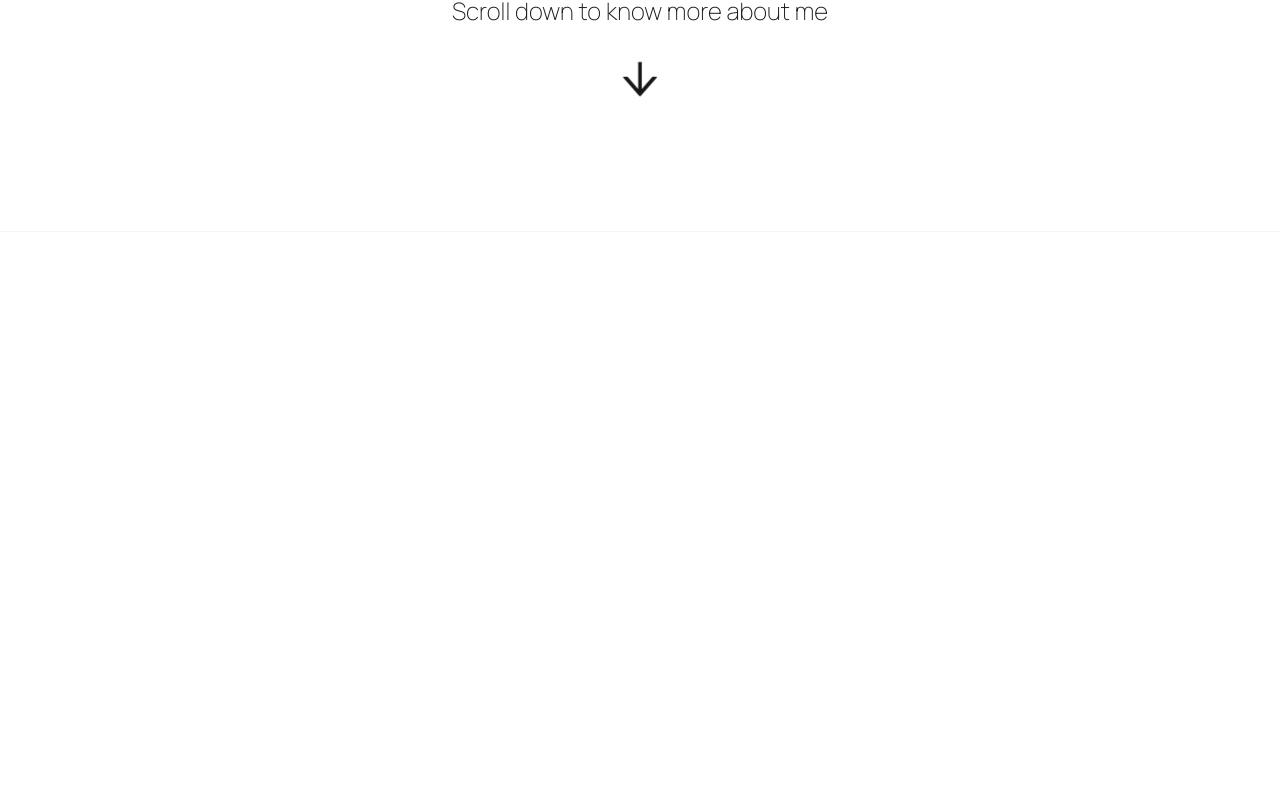
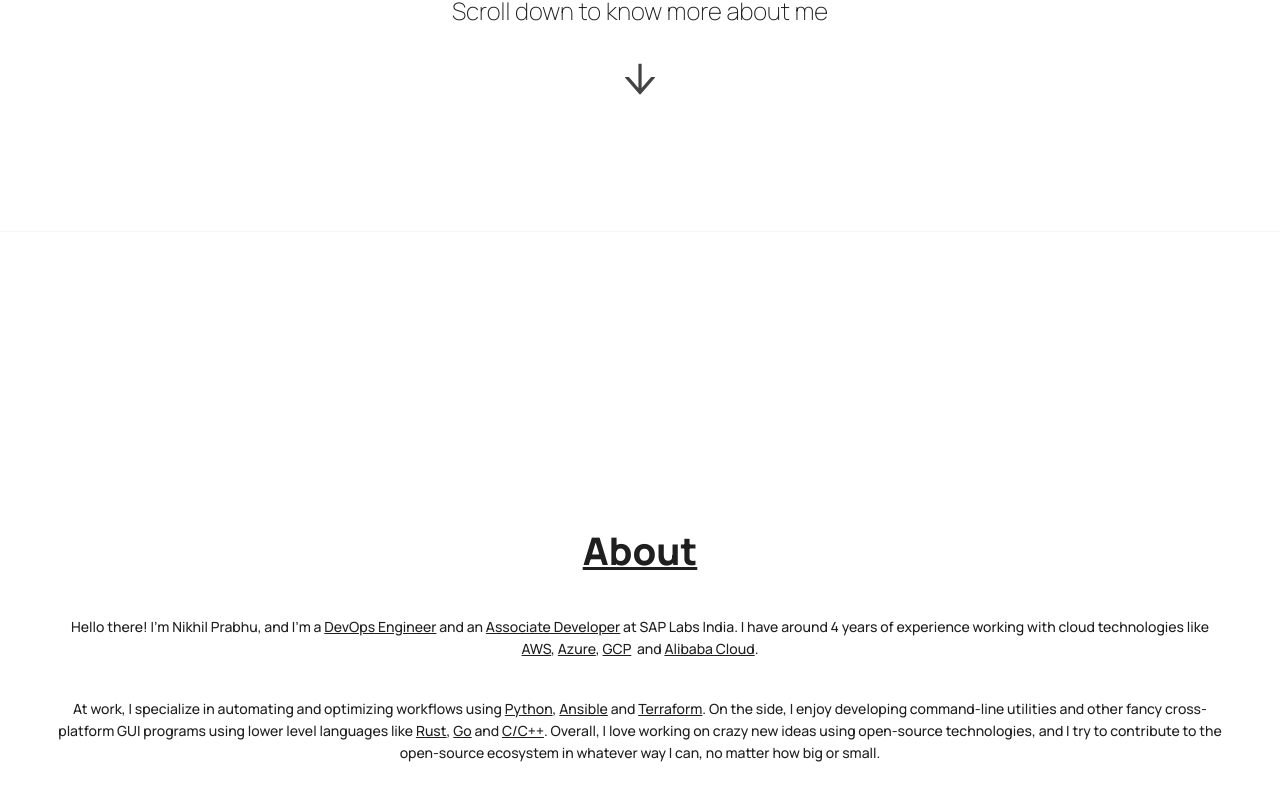
Before and after one commit to nikhil-prabhu/nikhil-prabhu.github.io, a React (Create React App) app: page / in a window 1280 px wide. Shown: the part 535-1336 px from the top of the page. Before the commit the page ends 800 px from the top, so only its background shows below. Built offline with nearby package versions, Linux system fonts and the light colour scheme.

Commit message:
feat: Add basic About view

```diff
--- a/src/App.tsx
+++ b/src/App.tsx
@@ -12,6 +12,7 @@ import "./App.css";
 
 // Views
 import Jumbotron from "./views/Jumbotron";
+import About from "./views/About";
 
 const items: MenuProps["items"] = [
   {
@@ -64,6 +65,7 @@ const App: React.FC = () => {
       />
 
       <Jumbotron />
+      <About />
     </>
   );
 };
--- a/src/index.css
+++ b/src/index.css
@@ -35,3 +35,7 @@ body {
 .bold {
   font-weight: 800 !important;
 }
+
+.underline {
+  text-decoration: underline !important;
+}
--- /dev/null
+++ b/src/views/About/index.css
@@ -0,0 +1,9 @@
+.About {
+  background-color: white;
+  padding: 3em;
+  text-align: center;
+  display: flex;
+  justify-content: center;
+  align-items: center;
+  min-height: 90vh;
+}
--- /dev/null
+++ b/src/views/About/index.tsx
@@ -0,0 +1,50 @@
+import { Typography, Space, Row } from "antd";
+import "./index.css";
+
+const { Title, Paragraph } = Typography;
+
+function About() {
+  return (
+    <div className="About">
+      <Space size="large" direction="vertical">
+        <Row justify="center">
+          <Title className="underline">About</Title>
+        </Row>
+
+        <Row justify="center">
+          <Paragraph>
+            Hello there! I'm Nikhil Prabhu, and I'm a&nbsp;
+            <span className="underline">DevOps Engineer</span> and an&nbsp;
+            <span className="underline">Associate Developer</span> at SAP Labs
+            India. I have around 4 years of experience working with cloud
+            technologies like <span className="underline">AWS</span>,&nbsp;
+            <span className="underline">Azure</span>,&nbsp;
+            <span className="underline">GCP</span>&nbsp; and&nbsp;
+            <span className="underline">Alibaba Cloud</span>.
+          </Paragraph>
+        </Row>
+
+        <Row justify="center">
+          <Paragraph>
+            At work, I specialize in automating and optimizing workflows
+            using&nbsp;
+            <span className="underline">Python</span>,&nbsp;
+            <span className="underline">Ansible</span>&nbsp;and&nbsp;
+            <span className="underline">Terraform</span>. On the side, I enjoy
+            developing command-line utilities and other fancy cross-platform GUI
+            programs using lower level languages like{" "}
+            <span className="underline">Rust</span>
+            ,&nbsp;
+            <span className="underline">Go</span> and&nbsp;
+            <span className="underline">C/C++</span>. Overall, I love working on
+            crazy new ideas using open-source technologies, and I try to
+            contribute to the open-source ecosystem in whatever way I can, no
+            matter how big or small.
+          </Paragraph>
+        </Row>
+      </Space>
+    </div>
+  );
+}
+
+export default About;
```
